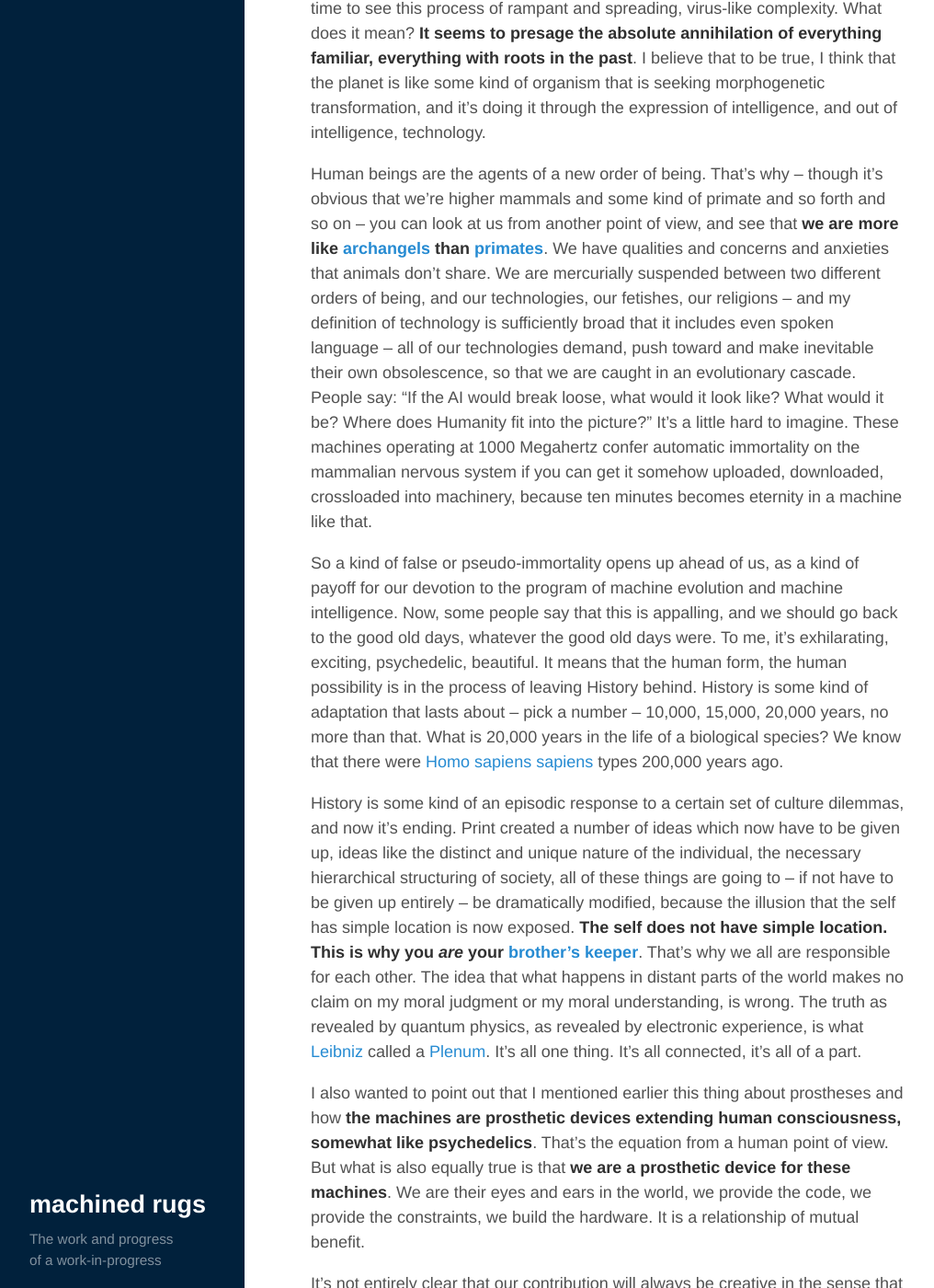
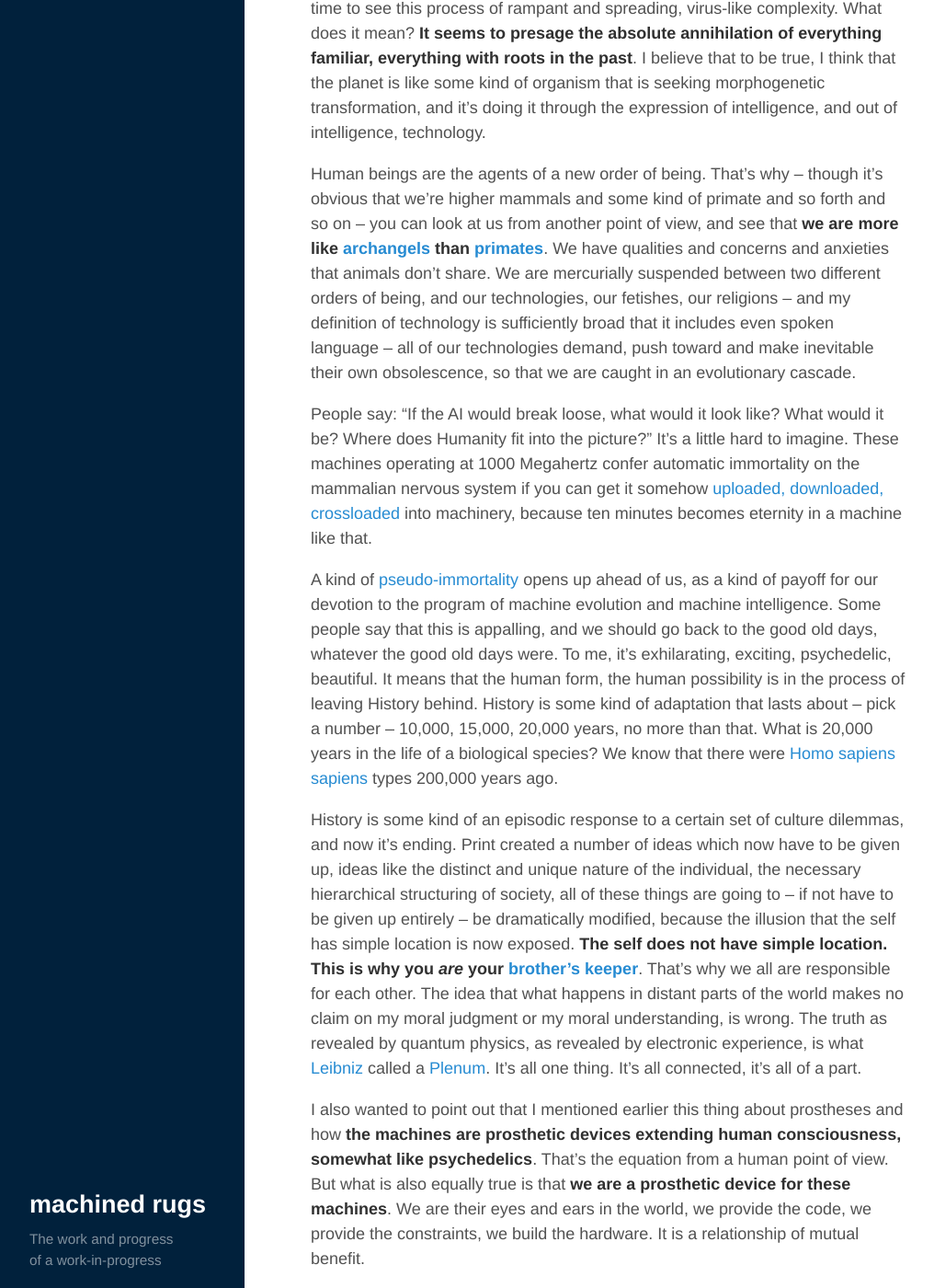
Before and after one commit to erdence/erdence.github.io, a Jekyll site: the page built from _posts/2015-10-29-mckenna-machines.markdown, in a window 1280 px wide and 1400 px high, scrolled down 9540 px. Shown: the whole window at 92% size, without its empty margins (4-1020 px from the left). Built offline with Jekyll 4.4.1, drawn with Linux system fonts in a browser that asks for light colours.

Commit message:
Update 2015-10-29-mckenna-machines.markdown

```diff
--- a/_posts/2015-10-29-mckenna-machines.markdown
+++ b/_posts/2015-10-29-mckenna-machines.markdown
@@ -100,9 +100,11 @@ I guess could call me an extrapolationist, but if I see a process which has been
 
 But what does that mean? Because now, a human lifetime is more than enough time to see this process of rampant and spreading, virus-like complexity. What does it mean? **It seems to presage the absolute annihilation of everything familiar, everything with roots in the past**. I believe that to be true, I think that the planet is like some kind of organism that is seeking morphogenetic transformation, and it's doing it through the expression of intelligence, and out of intelligence, technology.
 
-Human beings are the agents of a new order of being. That's why -- though it's obvious that we're higher mammals and some kind of primate and so forth and so on -- you can look at us from another point of view, and see that **we are more like [archangels](https://en.wikipedia.org/wiki/Archangel) than [primates](https://en.wikipedia.org/wiki/Primate)**. We have qualities and concerns and anxieties that animals don't share. We are mercurially suspended between two different orders of being, and our technologies, our fetishes, our religions -- and my definition of technology is sufficiently broad that it includes even spoken language -- all of our technologies demand, push toward and make inevitable their own obsolescence, so that we are caught in an evolutionary cascade. People say: "If the AI would break loose, what would it look like? What would it be? Where does Humanity fit into the picture?" It's a little hard to imagine. These machines operating at 1000 Megahertz confer automatic immortality on the mammalian nervous system if you can get it somehow uploaded, downloaded, crossloaded into machinery, because ten minutes becomes eternity in a machine like that.
+Human beings are the agents of a new order of being. That's why -- though it's obvious that we're higher mammals and some kind of primate and so forth and so on -- you can look at us from another point of view, and see that **we are more like [archangels](https://en.wikipedia.org/wiki/Archangel) than [primates](https://en.wikipedia.org/wiki/Primate)**. We have qualities and concerns and anxieties that animals don't share. We are mercurially suspended between two different orders of being, and our technologies, our fetishes, our religions -- and my definition of technology is sufficiently broad that it includes even spoken language -- all of our technologies demand, push toward and make inevitable their own obsolescence, so that we are caught in an evolutionary cascade.
 
-So a kind of false or pseudo-immortality opens up ahead of us, as a kind of payoff for our devotion to the program of machine evolution and machine intelligence. Now, some people say that this is appalling, and we should go back to the good old days, whatever the good old days were. To me, it's exhilarating, exciting, psychedelic, beautiful. It means that the human form, the human possibility is in the process of leaving History behind. History is some kind of adaptation that lasts about -- pick a number -- 10,000, 15,000, 20,000 years, no more than that. What is 20,000 years in the life of a biological species? We know that there were [Homo sapiens sapiens](https://en.wikipedia.org/wiki/Anatomically_modern_human) types 200,000 years ago.
+People say: "If the AI would break loose, what would it look like? What would it be? Where does Humanity fit into the picture?" It's a little hard to imagine. These machines operating at 1000 Megahertz confer automatic immortality on the mammalian nervous system if you can get it somehow [uploaded, downloaded, crossloaded](https://en.wikipedia.org/wiki/Mind_uploading) into machinery, because ten minutes becomes eternity in a machine like that.
+
+A kind of [pseudo-immortality](https://en.wikipedia.org/wiki/Digital_immortality) opens up ahead of us, as a kind of payoff for our devotion to the program of machine evolution and machine intelligence. Some people say that this is appalling, and we should go back to the good old days, whatever the good old days were. To me, it's exhilarating, exciting, psychedelic, beautiful. It means that the human form, the human possibility is in the process of leaving History behind. History is some kind of adaptation that lasts about -- pick a number -- 10,000, 15,000, 20,000 years, no more than that. What is 20,000 years in the life of a biological species? We know that there were [Homo sapiens sapiens](https://en.wikipedia.org/wiki/Anatomically_modern_human) types 200,000 years ago.
 
 History is some kind of an episodic response to a certain set of culture dilemmas, and now it's ending. Print created a number of ideas which now have to be given up, ideas like the distinct and unique nature of the individual, the necessary hierarchical structuring of society, all of these things are going to -- if not have to be given up entirely -- be dramatically modified, because the illusion that the self has simple location is now exposed. **The self does not have simple location. This is why you _are_ your [brother's keeper](https://en.wikipedia.org/wiki/Cain_and_Abel#Genesis_narrative)**. That's why we all are responsible for each other. The idea that what happens in distant parts of the world makes no claim on my moral judgment or my moral understanding, is wrong. The truth as revealed by quantum physics, as revealed by electronic experience, is what [Leibniz](https://en.wikipedia.org/wiki/Gottfried_Wilhelm_Leibniz) called a [Plenum](https://en.wikipedia.org/wiki/Principle_of_plenitude). It's all one thing. It's all connected, it's all of a part.
 
```
